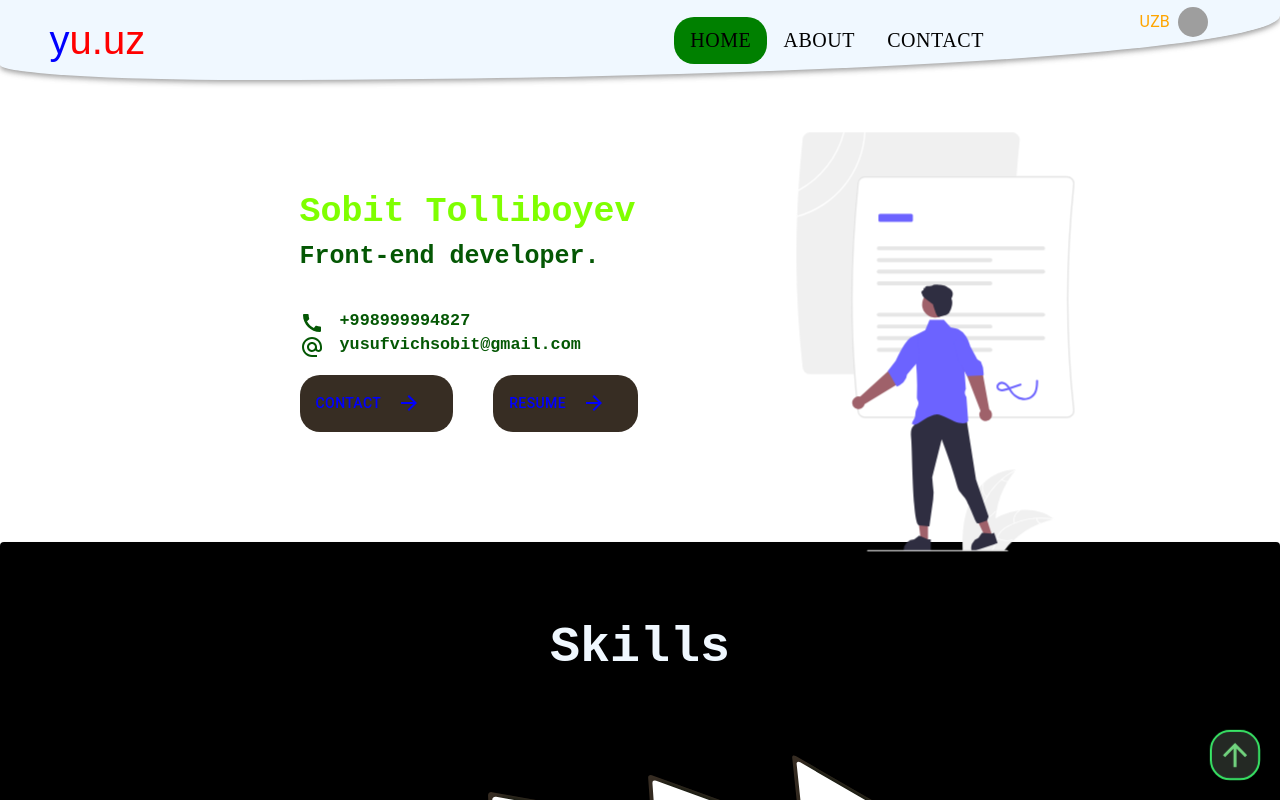
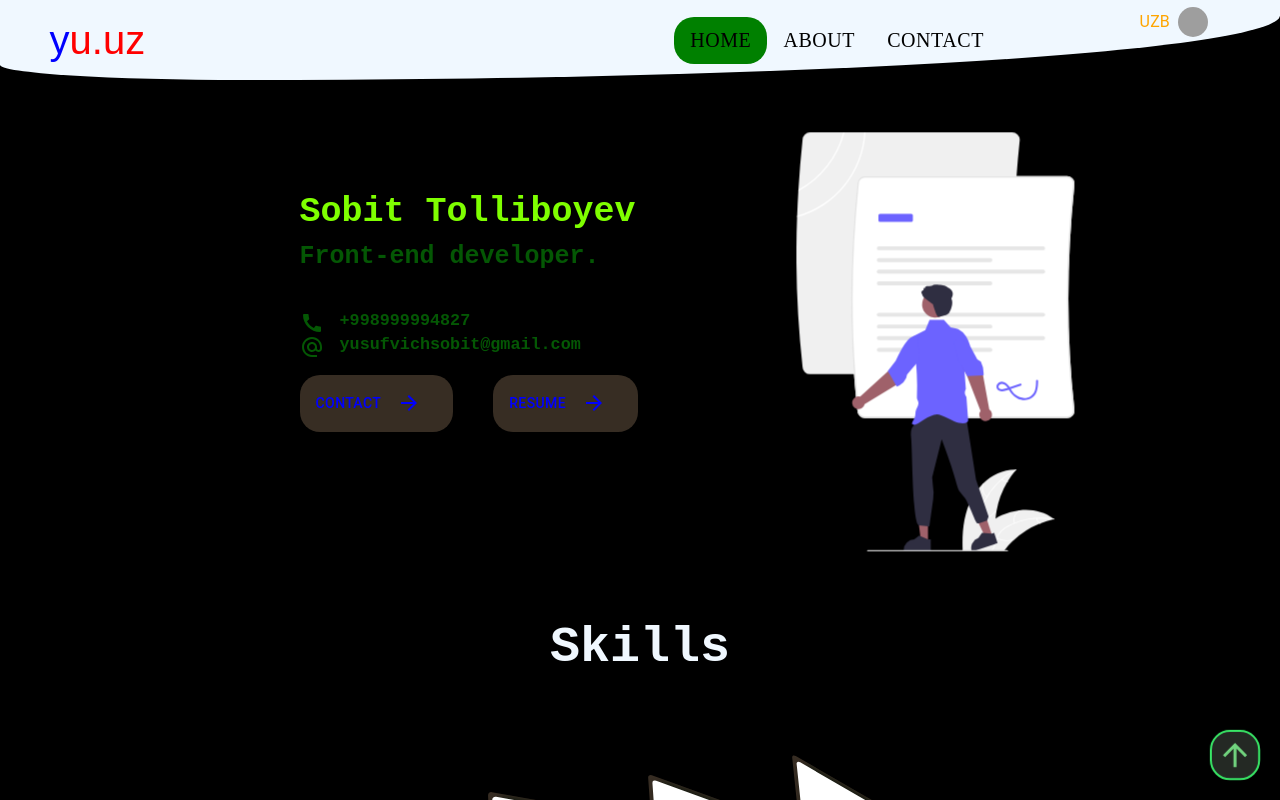
Before and after one commit to sobit-1999/portfolio, a React (Create React App) app: page / in a window 1280 px wide. Shown: the top 800 px of the page. Built offline with nearby package versions, Linux system fonts and the light colour scheme; grey boxes are pictures that could not be loaded.

Commit message:
edit body

```diff
--- a/src/App.css
+++ b/src/App.css
@@ -5,8 +5,8 @@
   /* font-family: Luminari, fantasy; */
 }
 body{
-  /* background-color: black; */
-  /* color: #f8f4f4; */
+  background-color: black;
+  color: #f8f4f4;
 }
 h1{
   font-family: 'Courier New', Courier, monospace;
```
